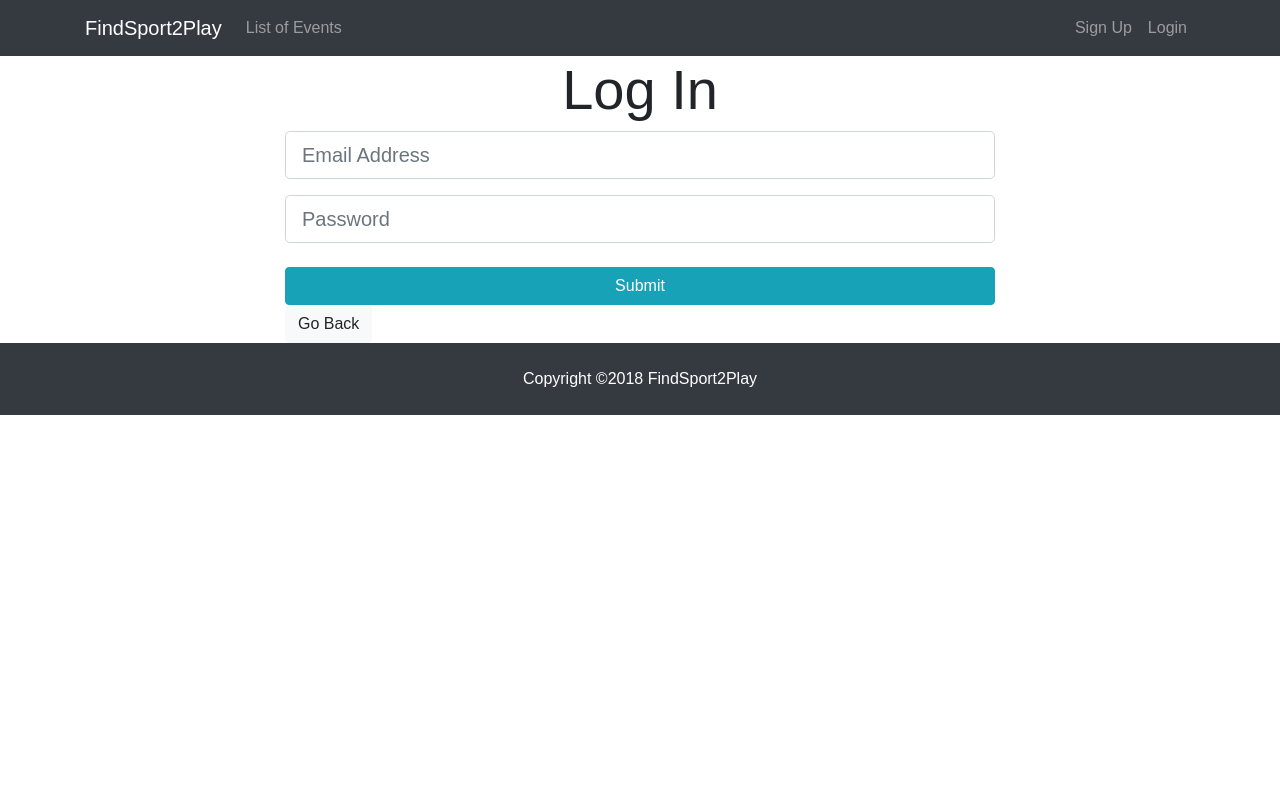
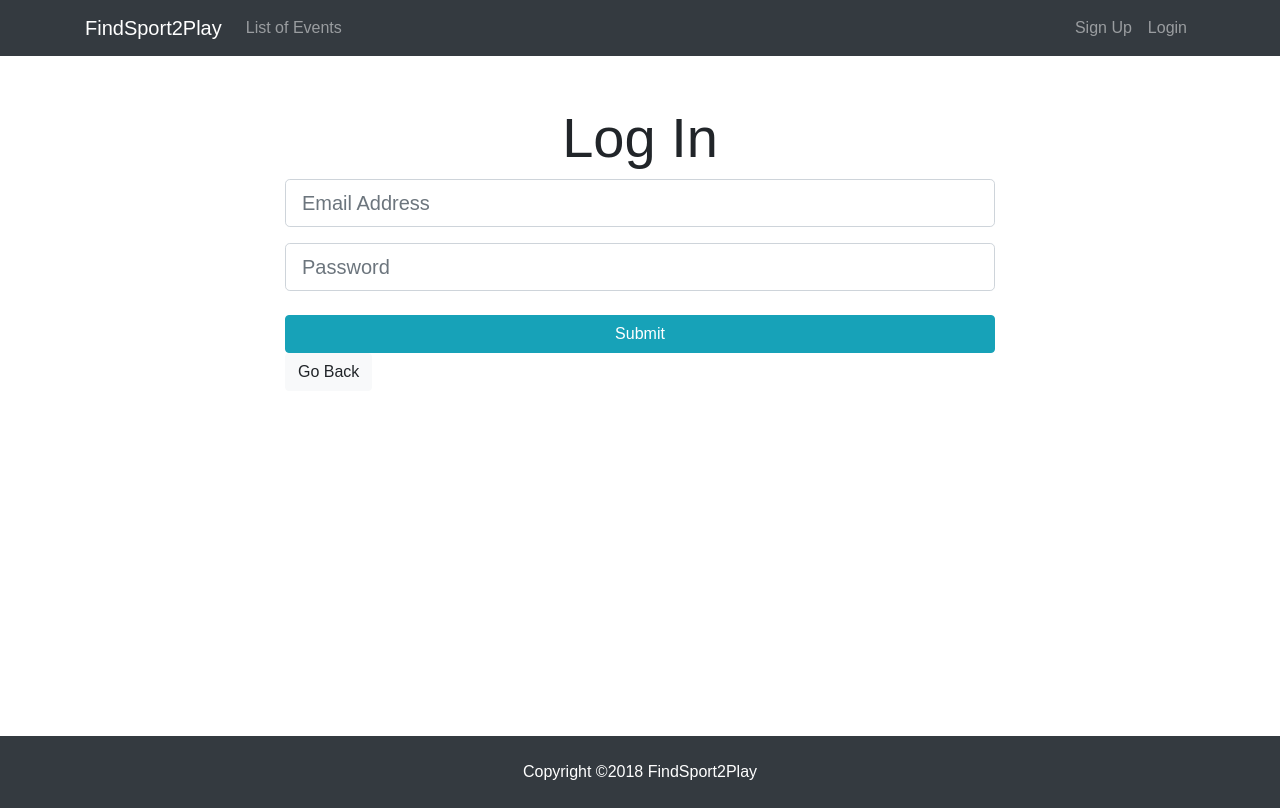
Before and after one commit to topdeveloper55/Find-Sport-2-Play, a React (Create React App) app in the folder client/: page /login in a window 1280 px wide. Built offline with nearby package versions, Linux system fonts and the light colour scheme; no server answers.

Commit message:
set the min-height for login page

```diff
--- a/client/src/components/auth/Login.js
+++ b/client/src/components/auth/Login.js
@@ -2,6 +2,7 @@ import React, { Component } from 'react';
 import { Link } from 'react-router-dom';
 import { connect } from 'react-redux';
 
+import styles from './Login.module.css';
 import TextFieldGroup from '../common/TextFieldGroup';
 import { loginUser } from '../../actions/authActions';
 
@@ -50,11 +51,11 @@ class Login extends Component{
         const {errors} = this.state;
 
         return(
-            <div className="login">
+            <div className={styles.login}>
                 <div className="container">
                   <div className="row">
-                    <div className="col-md-8 m-auto">
-                      <h1 className="display-4 text-center">Log In</h1>
+                    <div className="col-md-8 m-auto mt-5">
+                      <h1 className="display-4 text-center mt-5">Log In</h1>
                       <form onSubmit={this.onSubmit}>
                         <TextFieldGroup
                           placeholder="Email Address"
--- /dev/null
+++ b/client/src/components/auth/Login.module.css
@@ -0,0 +1,3 @@
+.login{
+    min-height: 85vh;
+}
```
